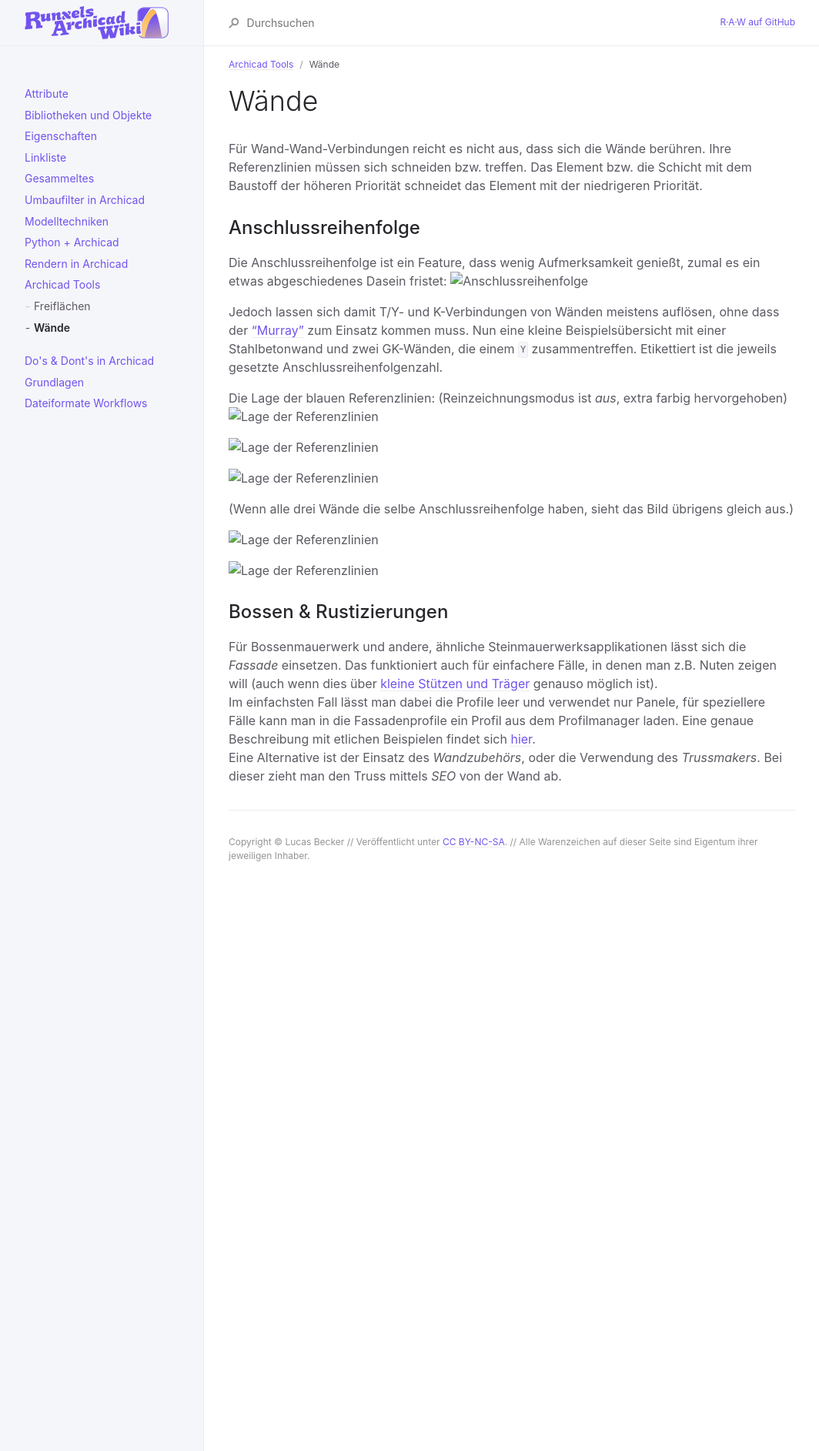
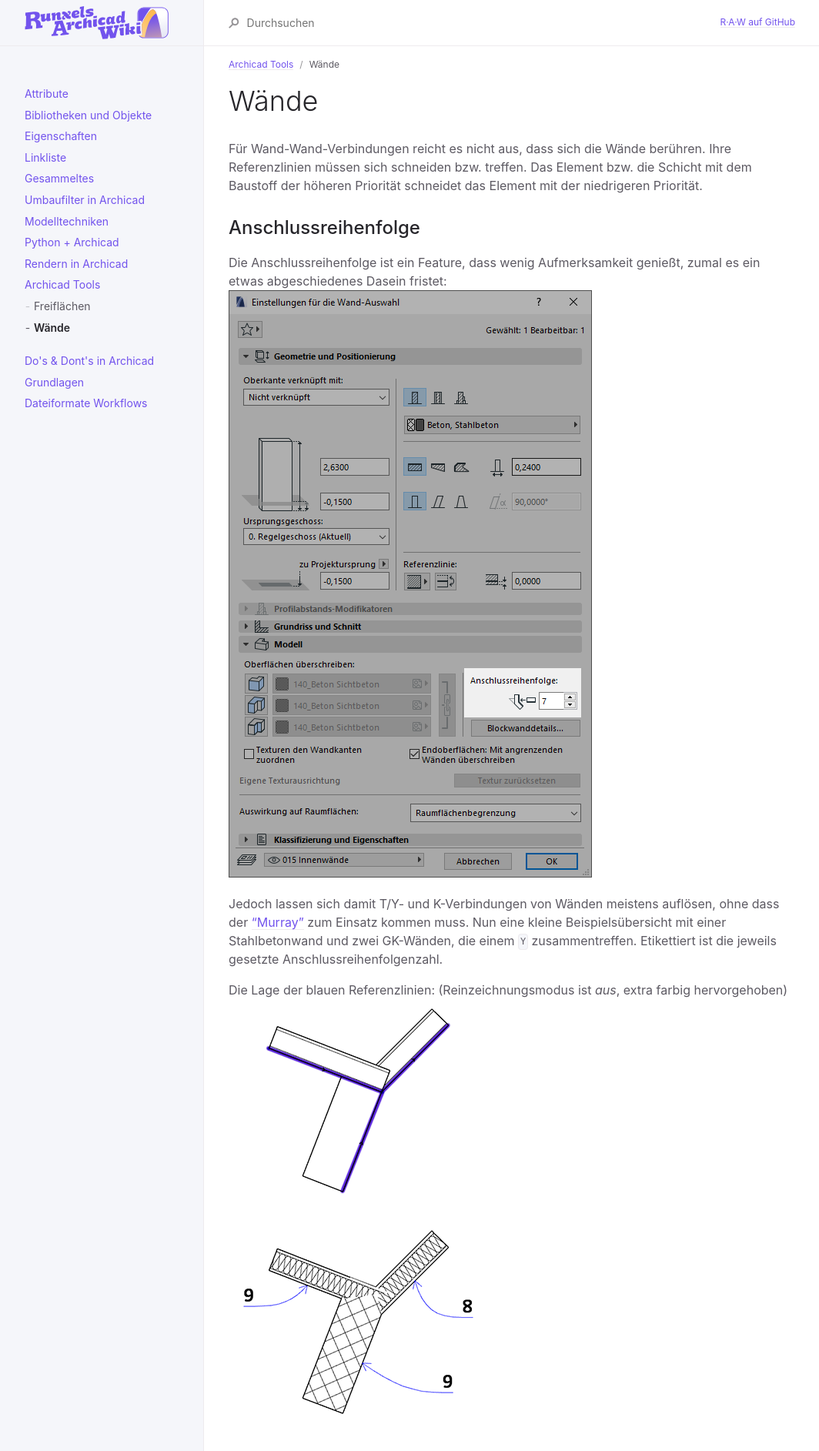
Before and after one commit to runxel/archicad-wiki, a Jekyll site: the page built from _pages/Tools/Wände.md, in a window 1280 px wide. Shown: the top 1885 px of the page at 77% size, without its empty margins (107-1171 px from the left). Built offline with Jekyll 4.4.1, drawn with Linux system fonts in a browser that asks for light colours; some of the changed text lies outside the part shown.

Commit message:
links reparieren

```diff
--- a/_pages/Tools/Wände.md
+++ b/_pages/Tools/Wände.md
@@ -10,24 +11,28 @@ Für Wand-Wand-Verbindungen reicht es nicht aus, dass sich die Wände berühren.
 
 ## Anschlussreihenfolge
 Die Anschlussreihenfolge ist ein Feature, dass wenig Aufmerksamkeit genießt, zumal es ein etwas abgeschiedenes Dasein fristet:
-![Anschlussreihenfolge](../img/wand-anschlussreihenfolge-1.png)
+![Anschlussreihenfolge](../../img/wand-anschlussreihenfolge-1.png)
 
 Jedoch lassen sich damit T/Y- und K-Verbindungen von Wänden meistens auflösen, ohne dass der ["Murray"](/techniken#stützen-zur-verschneidung) zum Einsatz kommen muss. Nun eine kleine Beispielsübersicht mit einer Stahlbetonwand und zwei GK-Wänden, die einem `Y` zusammentreffen. Etikettiert ist die jeweils gesetzte Anschlussreihenfolgenzahl.
 
 Die Lage der blauen Referenzlinien: (Reinzeichnungsmodus ist _aus_, extra farbig hervorgehoben)
-![Lage der Referenzlinien](../img/wand-anschlussreihenfolge-2.png)
+![Lage der Referenzlinien](../../img/wand-anschlussreihenfolge-2.png)
 
-![Lage der Referenzlinien](../img/wand-anschlussreihenfolge-3.png)
+![Lage der Referenzlinien](../../img/wand-anschlussreihenfolge-3.png)
 
-![Lage der Referenzlinien](../img/wand-anschlussreihenfolge-4.png)
+![Lage der Referenzlinien](../../img/wand-anschlussreihenfolge-4.png)
 
 (Wenn alle drei Wände die selbe Anschlussreihenfolge haben, sieht das Bild übrigens gleich aus.)
 
-![Lage der Referenzlinien](../img/wand-anschlussreihenfolge-5.png)
+![Lage der Referenzlinien](../../img/wand-anschlussreihenfolge-5.png)
 
-![Lage der Referenzlinien](../img/wand-anschlussreihenfolge-6.png)
+![Lage der Referenzlinien](../../img/wand-anschlussreihenfolge-6.png)
 
 ## Bossen & Rustizierungen
 Für Bossenmauerwerk und andere, ähnliche Steinmauerwerksapplikationen lässt sich die _Fassade_ einsetzen. Das funktioniert auch für einfachere Fälle, in denen man z.B. Nuten zeigen will (auch wenn dies über [kleine Stützen und Träger](/techniken/#schneidende-luft) genauso möglich ist).
 Im einfachsten Fall lässt man dabei die Profile leer und verwendet nur Panele, für speziellere Fälle kann man in die Fassadenprofile ein Profil aus dem Profilmanager laden. Eine genaue Beschreibung mit etlichen Beispielen findet sich [hier](https://hey-archicad.de/2019/05/29/steinmauerwerk-bossenmauerwerk/).
 Eine Alternative ist der Einsatz des _Wandzubehörs_, oder die Verwendung des _Trussmakers_. Bei dieser zieht man den Truss mittels _SEO_ von der Wand ab.
+
+
+## Wand-Listenparameter
+Der [Help Center Artikel](https://helpcenter.graphisoft.de/handbuecher/handbucher-zu-archicad-23/hilfe-zu-archicad-23/elementparameter/wand-listenparameter/) hat eine Zusammenstellung.
```
Also changed, not shown: other parts of _pages/Tools/Wände.md (+1 -0 lines).
